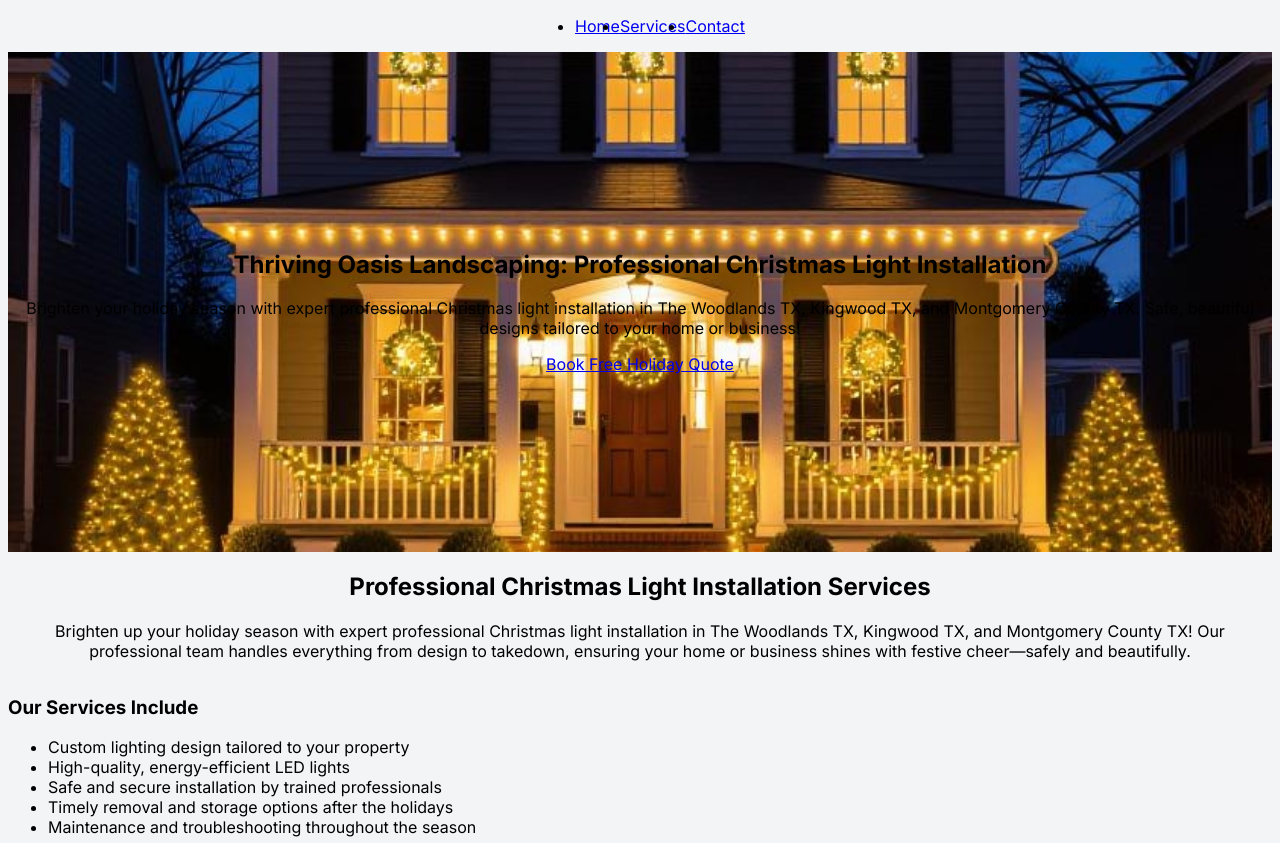
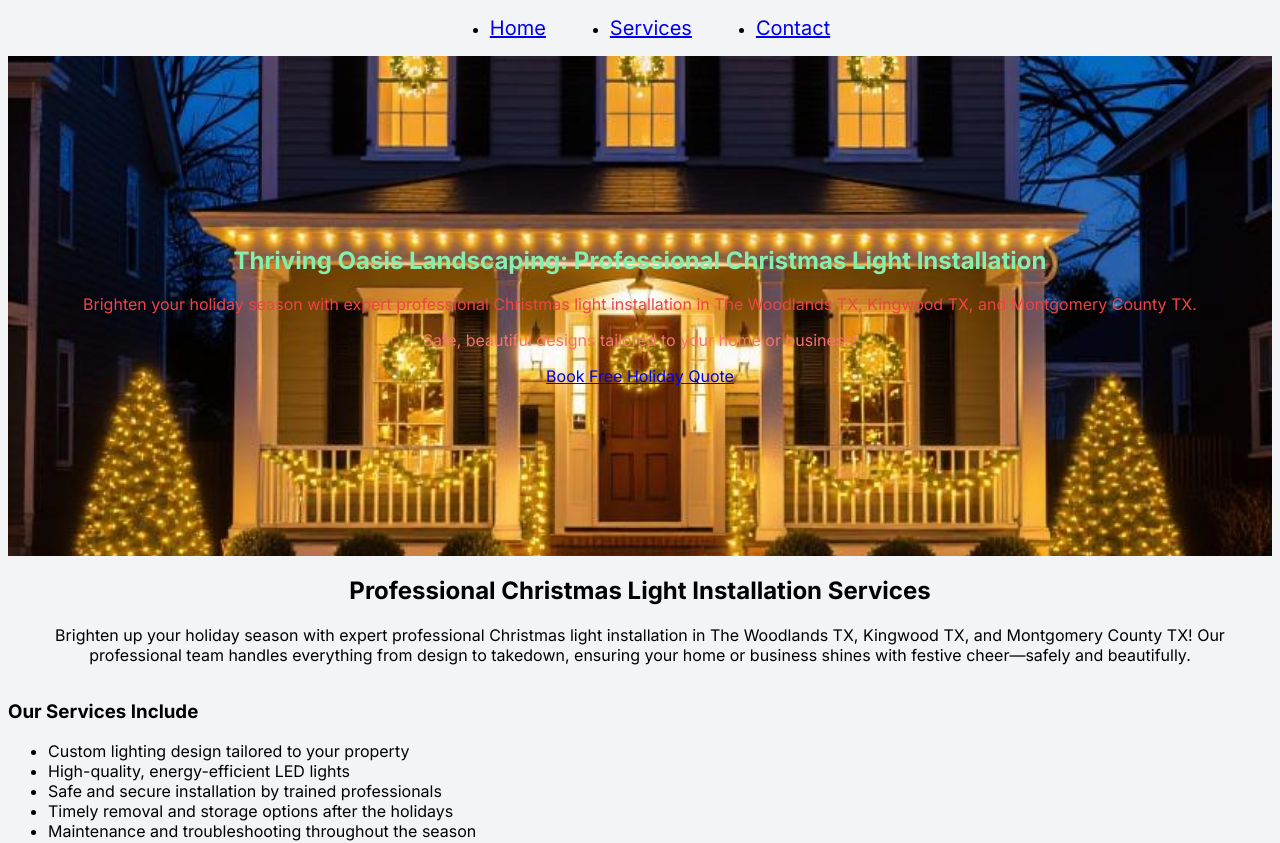
Before and after one commit to dacubbison/thriving-oasis-landscaping, a Next.js app: page / in a window 1280 px wide. Shown: the top 843 px of the page. Built offline with nearby package versions, Linux system fonts and the light colour scheme.

Commit message:
Unmuddled nav with inline marginRight 4rem and fontSize 1.25rem hacks to force spacing and size, bypassing any overrides

```diff
--- a/app/layout.tsx
+++ b/app/layout.tsx
@@ -20,10 +20,10 @@
     <html lang="en">
       <body className={inter.className}>
         <nav className="bg-green-700 text-white p-4">
-          <ul className="flex flex-wrap space-x-16 justify-center text-lg">
-            <li><Link href="/" className="hover:underline font-semibold px-2">Home</Link></li>
-            <li><Link href="/services" className="hover:underline font-semibold px-2">Services</Link></li>
-            <li><Link href="/contact" className="hover:underline font-semibold px-2">Contact</Link></li>
+          <ul className="flex flex-wrap justify-center text-lg">
+            <li style={{ marginRight: '4rem' }}><Link href="/" className="hover:underline font-semibold px-2" style={{ fontSize: '1.25rem' }}>Home</Link></li>
+            <li style={{ marginRight: '4rem' }}><Link href="/services" className="hover:underline font-semibold px-2" style={{ fontSize: '1.25rem' }}>Services</Link></li>
+            <li><Link href="/contact" className="hover:underline font-semibold px-2" style={{ fontSize: '1.25rem' }}>Contact</Link></li>
           </ul>
         </nav>
         {children}
--- a/app/page.tsx
+++ b/app/page.tsx
@@ -16,17 +16,29 @@
           quality={100}
           className="absolute inset-0 z-0"
         />
-        <div className="absolute inset-0 bg-black opacity-50 z-0"></div>
+        <div className="absolute inset-0 bg-black opacity-60 z-0"></div>
         <div className="relative z-10">
           <motion.h1
             initial={{ opacity: 0 }}
             animate={{ opacity: 1 }}
             transition={{ duration: 1 }}
-            className="text-4xl md:text-6xl font-bold mb-4 text-green-300 drop-shadow-lg"
+            className="text-5xl md:text-7xl font-bold mb-4 text-green-300 drop-shadow-lg"
+            style={{ color: 'rgb(134, 239, 172)' }}  // Inline force light green—matches green-300
           >
             Thriving Oasis Landscaping: Professional Christmas Light Installation
           </motion.h1>
-          <p className="text-xl md:text-3xl mb-8 text-red-300 drop-shadow-lg">Brighten your holiday season with expert professional Christmas light installation in The Woodlands TX, Kingwood TX, and Montgomery County TX. Safe, beautiful designs tailored to your home or business!</p>
+          <p
+            className="text-4xl md:text-6xl mb-4 font-bold text-red-500 drop-shadow-lg"
+            style={{ color: 'rgb(239, 68, 68)' }}  // Inline force darker red—matches red-500
+          >
+            Brighten your holiday season with expert professional Christmas light installation in The Woodlands TX, Kingwood TX, and Montgomery County TX.
+          </p>
+          <p
+            className="text-2xl md:text-4xl mb-8 font-bold text-red-400 drop-shadow-lg"
+            style={{ color: 'rgb(248, 113, 113)' }}  // Inline force lighter red—matches red-400
+          >
+            Safe, beautiful designs tailored to your home or business!
+          </p>
           <Link href="/contact" className="bg-green-700 px-8 py-3 rounded-lg hover:bg-green-800 text-white">Book Free Holiday Quote</Link>
         </div>
       </section>
```
